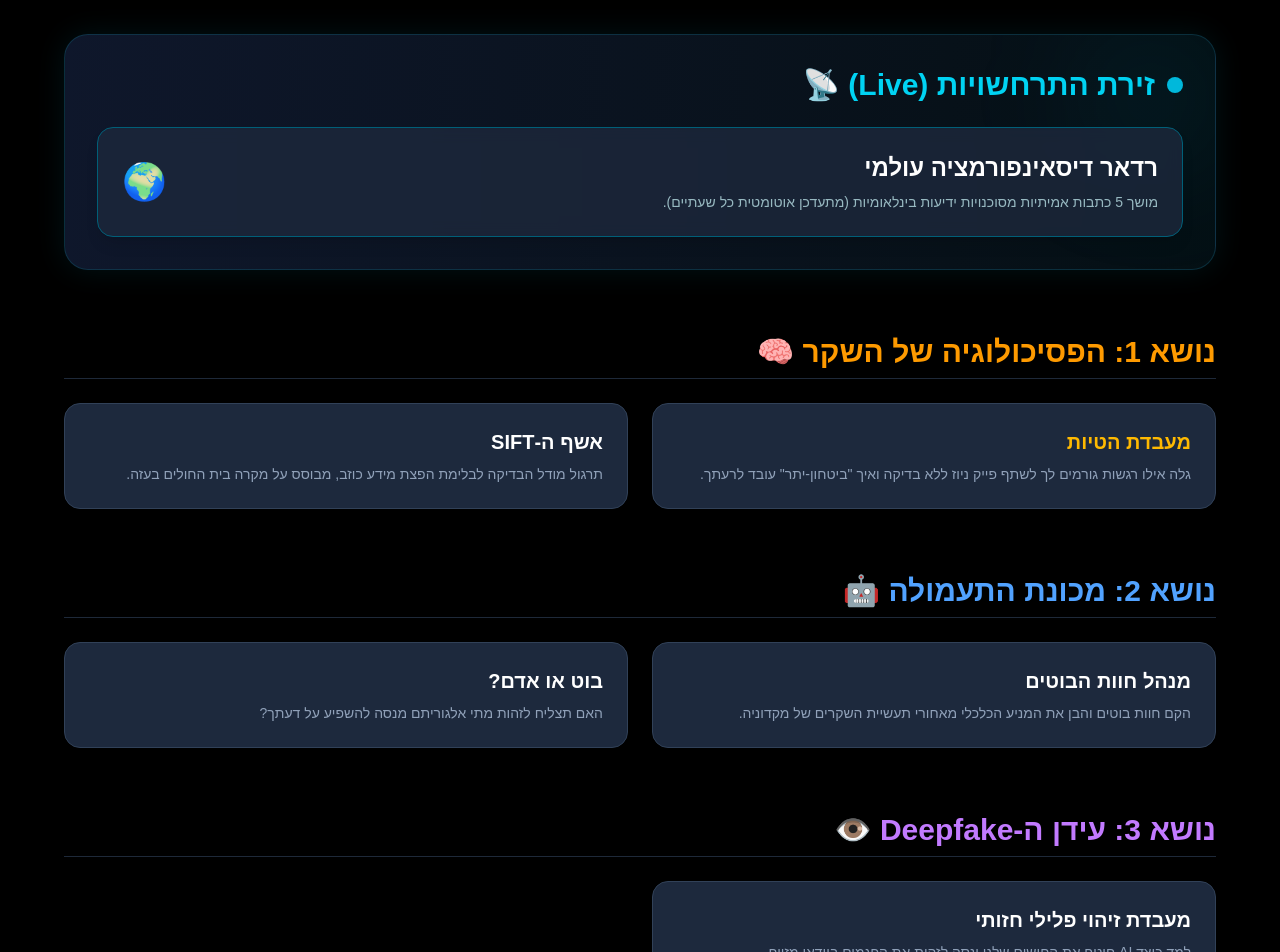
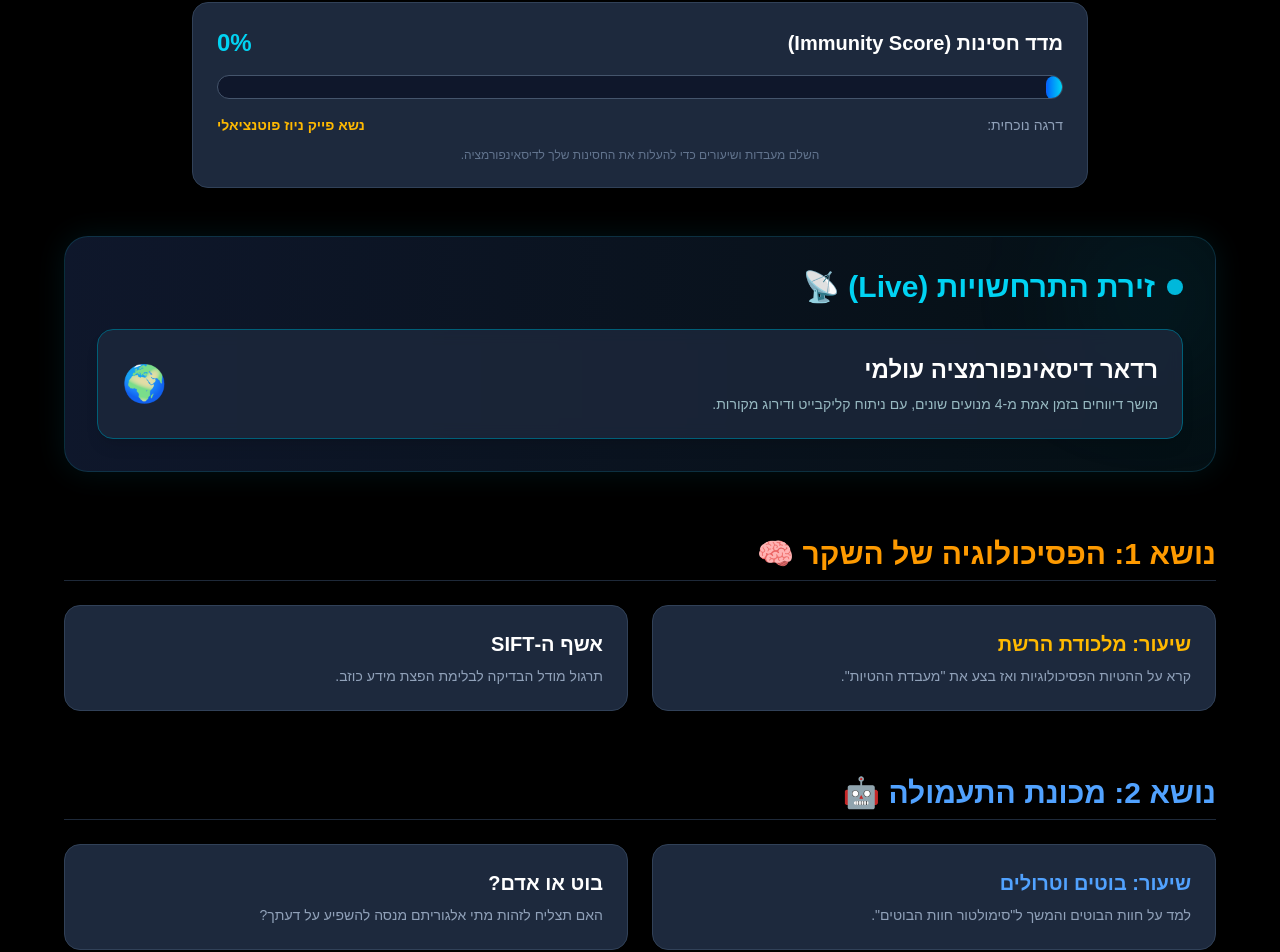
Before and after one commit to Oriki1996/truth-lab, a Next.js app: page / in a window 1280 px wide. Shown: the part 203-1155 px from the top of the page. Built offline with nearby package versions, Linux system fonts and the light colour scheme.

Commit message:
Add Immunity Score system to track student progress via localStorage and gamify the experience

```diff
--- /dev/null
+++ b/src/app/components/ImmunityScore.tsx
@@ -0,0 +1,50 @@
+"use client";
+import { useState, useEffect } from "react";
+
+export default function ImmunityScore() {
+  const [score, setScore] = useState(0);
+  const [level, setLevel] = useState("נשא פייק ניוז פוטנציאלי");
+
+  useEffect(() => {
+    // קריאת הציון מה-localStorage
+    const savedScore = localStorage.getItem("immunityScore");
+    if (savedScore) {
+      const parsedScore = parseInt(savedScore);
+      setScore(parsedScore);
+      updateLevel(parsedScore);
+    }
+  }, []);
+
+  const updateLevel = (currentScore: number) => {
+    if (currentScore >= 100) setLevel("תא חיסוני חברתי 🛡️");
+    else if (currentScore >= 70) setLevel("חוקר מידע מתקדם 🔍");
+    else if (currentScore >= 40) setLevel("ספקן בתחילת הדרך 🤔");
+    else setLevel("נשא פייק ניוז פוטנציאלי 🦠");
+  };
+
+  return (
+    <div className="bg-slate-800 p-6 rounded-2xl border border-slate-700 shadow-lg mb-10 w-full max-w-4xl mx-auto mt-6">
+      <div className="flex justify-between items-center mb-4">
+        <h3 className="text-xl font-bold text-white">מדד חסינות (Immunity Score)</h3>
+        <span className="text-cyan-400 font-black text-2xl">{score}%</span>
+      </div>
+
+      <div className="w-full bg-slate-900 rounded-full h-6 mb-4 overflow-hidden border border-slate-600 relative">
+        <div
+          className="bg-gradient-to-l from-cyan-400 to-blue-600 h-6 rounded-full transition-all duration-1000 ease-out flex items-center justify-end px-2"
+          style={{ width: `${score}%` }}
+        >
+            {score > 10 && <span className="text-xs font-bold text-white drop-shadow-md">↑ {score}%</span>}
+        </div>
+      </div>
+
+      <div className="flex justify-between items-center text-sm">
+        <span className="text-slate-400">דרגה נוכחית:</span>
+        <span className={`font-bold ${score >= 100 ? 'text-green-400' : 'text-amber-400'}`}>
+          {level}
+        </span>
+      </div>
+      <p className="text-xs text-slate-500 mt-3 text-center">השלם מעבדות ושיעורים כדי להעלות את החסינות שלך לדיסאינפורמציה.</p>
+    </div>
+  );
+}
--- a/src/app/page.tsx
+++ b/src/app/page.tsx
@@ -1,12 +1,12 @@
 "use client";
 import Link from "next/link";
-import { courseData } from "@/data/lessons";
+import ImmunityScore from "@/app/components/ImmunityScore";
 
 export default function Home() {
   return (
     <main className="min-h-screen bg-black text-white p-8 font-sans" dir="rtl">
       <div className="max-w-6xl mx-auto">
-        <header className="mb-16 text-center">
+        <header className="mb-8 text-center">
           <h1 className="text-6xl font-extrabold mb-4 bg-clip-text text-transparent bg-gradient-to-r from-blue-400 to-purple-500 tracking-tight">
             אקדמיית האמת: לוחמת מידע
           </h1>
@@ -15,7 +15,10 @@ export default function Home() {
           </p>
         </header>
 
-        <div className="space-y-16">
+        {/* מד החסינות החדש! */}
+        <ImmunityScore />
+
+        <div className="space-y-16 mt-12">
 
           {/* אזור חם - רדאר בזמן אמת */}
           <section className="bg-gradient-to-r from-slate-900 to-cyan-900/20 p-8 rounded-3xl border border-cyan-900/50 shadow-[0_0_30px_rgba(6,182,212,0.1)] relative overflow-hidden">
@@ -31,35 +34,34 @@ export default function Home() {
               <Link href="/live-radar" className="group p-6 bg-slate-800/80 backdrop-blur-sm rounded-2xl border border-cyan-800 hover:border-cyan-400 transition-all shadow-lg flex justify-between items-center">
                 <div>
                   <h3 className="text-2xl font-bold mb-2 text-white">רדאר דיסאינפורמציה עולמי</h3>
-                  <p className="text-cyan-100/70 text-sm">מושך 5 כתבות אמיתיות מסוכנויות ידיעות בינלאומיות (מתעדכן אוטומטית כל שעתיים).</p>
+                  <p className="text-cyan-100/70 text-sm">מושך דיווחים בזמן אמת מ-4 מנועים שונים, עם ניתוח קליקבייט ודירוג מקורות.</p>
                 </div>
                 <div className="text-4xl group-hover:scale-110 transition-transform">🌍</div>
               </Link>
             </div>
           </section>
 
-          {/* נושא 1 */}
+          {/* מודולי הלימוד קושרו כאן (ללא שינוי, השארתי לטובת שלמות הקוד) */}
           <section>
             <h2 className="text-3xl font-black text-amber-500 mb-6 border-b border-gray-800 pb-2">נושא 1: הפסיכולוגיה של השקר 🧠</h2>
             <div className="grid grid-cols-1 md:grid-cols-2 gap-6">
-              <Link href="/bias-lab" className="group p-6 bg-slate-800 rounded-2xl border border-slate-700 hover:border-amber-500 transition-all shadow-lg">
-                <h3 className="text-xl font-bold mb-2 text-amber-400">מעבדת הטיות</h3>
-                <p className="text-slate-400 text-sm">גלה אילו רגשות גורמים לך לשתף פייק ניוז ללא בדיקה ואיך "ביטחון-יתר" עובד לרעתך.</p>
+              <Link href="/lesson/1" className="group p-6 bg-slate-800 rounded-2xl border border-slate-700 hover:border-amber-500 transition-all shadow-lg">
+                <h3 className="text-xl font-bold mb-2 text-amber-400">שיעור: מלכודת הרשת</h3>
+                <p className="text-slate-400 text-sm">קרא על ההטיות הפסיכולוגיות ואז בצע את "מעבדת ההטיות".</p>
               </Link>
               <Link href="/sift-wizard" className="group p-6 bg-slate-800 rounded-2xl border border-slate-700 hover:border-amber-500 transition-all shadow-lg">
                 <h3 className="text-xl font-bold mb-2">אשף ה-SIFT</h3>
-                <p className="text-slate-400 text-sm">תרגול מודל הבדיקה לבלימת הפצת מידע כוזב, מבוסס על מקרה בית החולים בעזה.</p>
+                <p className="text-slate-400 text-sm">תרגול מודל הבדיקה לבלימת הפצת מידע כוזב.</p>
               </Link>
             </div>
           </section>
 
-          {/* נושא 2 */}
           <section>
             <h2 className="text-3xl font-black text-blue-400 mb-6 border-b border-gray-800 pb-2">נושא 2: מכונת התעמולה 🤖</h2>
             <div className="grid grid-cols-1 md:grid-cols-2 gap-6">
-              <Link href="/bot-farm" className="group p-6 bg-slate-800 rounded-2xl border border-slate-700 hover:border-blue-500 transition-all shadow-lg">
-                <h3 className="text-xl font-bold mb-2">מנהל חוות הבוטים</h3>
-                <p className="text-slate-400 text-sm">הקם חוות בוטים והבן את המניע הכלכלי מאחורי תעשיית השקרים של מקדוניה.</p>
+               <Link href="/lesson/10" className="group p-6 bg-slate-800 rounded-2xl border border-slate-700 hover:border-blue-500 transition-all shadow-lg">
+                <h3 className="text-xl font-bold mb-2 text-blue-400">שיעור: בוטים וטרולים</h3>
+                <p className="text-slate-400 text-sm">למד על חוות הבוטים והמשך ל"סימולטור חוות הבוטים".</p>
               </Link>
               <Link href="/bot-or-not" className="group p-6 bg-slate-800 rounded-2xl border border-slate-700 hover:border-blue-500 transition-all shadow-lg">
                 <h3 className="text-xl font-bold mb-2">בוט או אדם?</h3>
@@ -68,24 +70,22 @@ export default function Home() {
             </div>
           </section>
 
-          {/* נושא 3 */}
           <section>
             <h2 className="text-3xl font-black text-purple-400 mb-6 border-b border-gray-800 pb-2">נושא 3: עידן ה-Deepfake 👁️</h2>
             <div className="grid grid-cols-1 md:grid-cols-2 gap-6">
-              <Link href="/deepfake-lab" className="group p-6 bg-slate-800 rounded-2xl border border-slate-700 hover:border-purple-500 transition-all shadow-lg">
-                <h3 className="text-xl font-bold mb-2">מעבדת זיהוי פלילי חזותי</h3>
-                <p className="text-slate-400 text-sm">למד כיצד AI חוטף את החושים שלנו ונסה לזהות את הפגמים בוידאו מזויף.</p>
+              <Link href="/lesson/7" className="group p-6 bg-slate-800 rounded-2xl border border-slate-700 hover:border-purple-500 transition-all shadow-lg">
+                <h3 className="text-xl font-bold mb-2 text-purple-400">שיעור: סכנת הדיפ-פייק</h3>
+                <p className="text-slate-400 text-sm">למד כיצד AI חוטף את החושים והמשך למעבדת הזיהוי הפלילי.</p>
               </Link>
             </div>
           </section>
 
-          {/* נושא 4 */}
           <section>
             <h2 className="text-3xl font-black text-teal-400 mb-6 border-b border-gray-800 pb-2">נושא 4: הקרב על המציאות 🛡️</h2>
             <div className="grid grid-cols-1 md:grid-cols-2 gap-6">
-              <Link href="/echo-chamber" className="group p-6 bg-slate-800 rounded-2xl border border-slate-700 hover:border-teal-500 transition-all shadow-lg">
-                <h3 className="text-xl font-bold mb-2 text-teal-400">הבריחה מחדר התהודה</h3>
-                <p className="text-slate-400 text-sm">בחן את יכולתך לפרוץ את הבועה האלגוריתמית ולצרוך מידע מאוזן.</p>
+              <Link href="/lesson/3" className="group p-6 bg-slate-800 rounded-2xl border border-slate-700 hover:border-teal-500 transition-all shadow-lg">
+                <h3 className="text-xl font-bold mb-2 text-teal-400">שיעור: תיבות תהודה</h3>
+                <p className="text-slate-400 text-sm">למד על הפילוג ברשת ונסה לשרוד במשחק "הבריחה מחדר התהודה".</p>
               </Link>
             </div>
           </section>
```
Also changed, not shown: src/app/deepfake-lab/page.tsx (+27 -65 lines).
